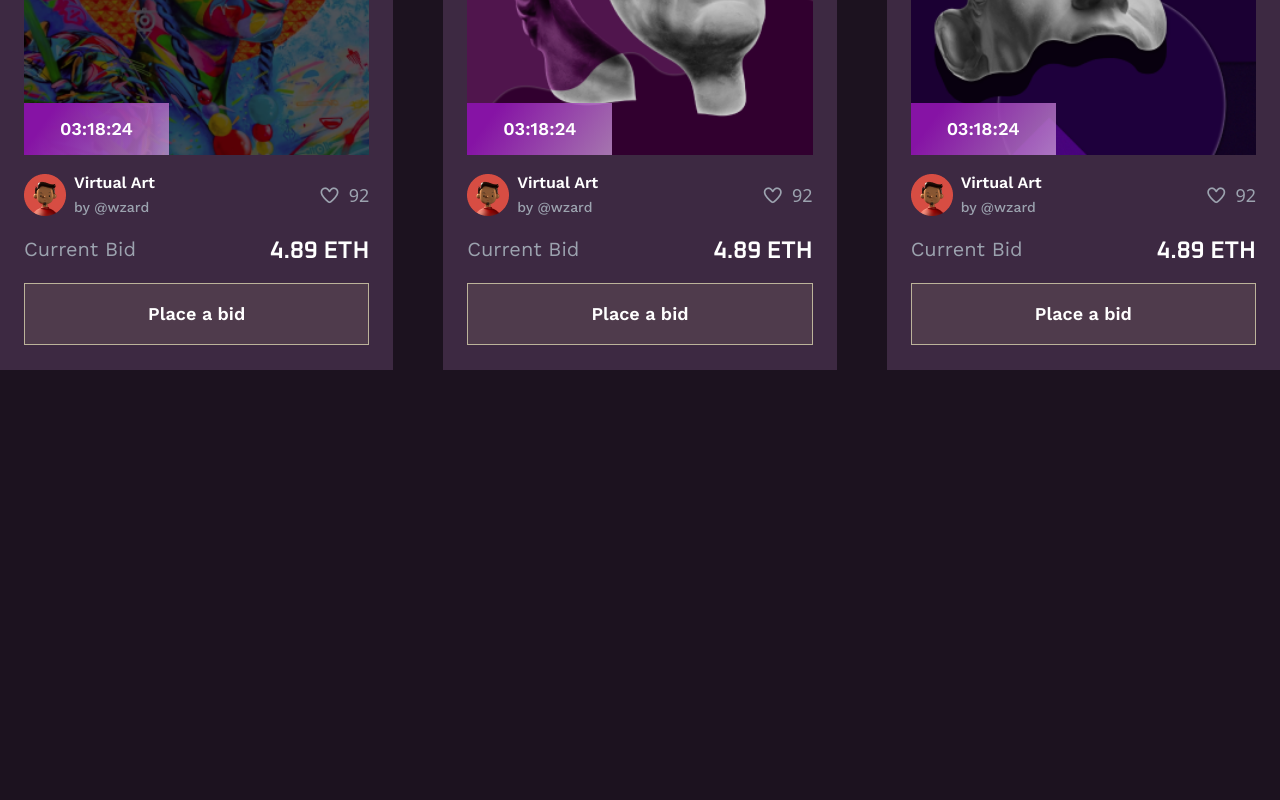
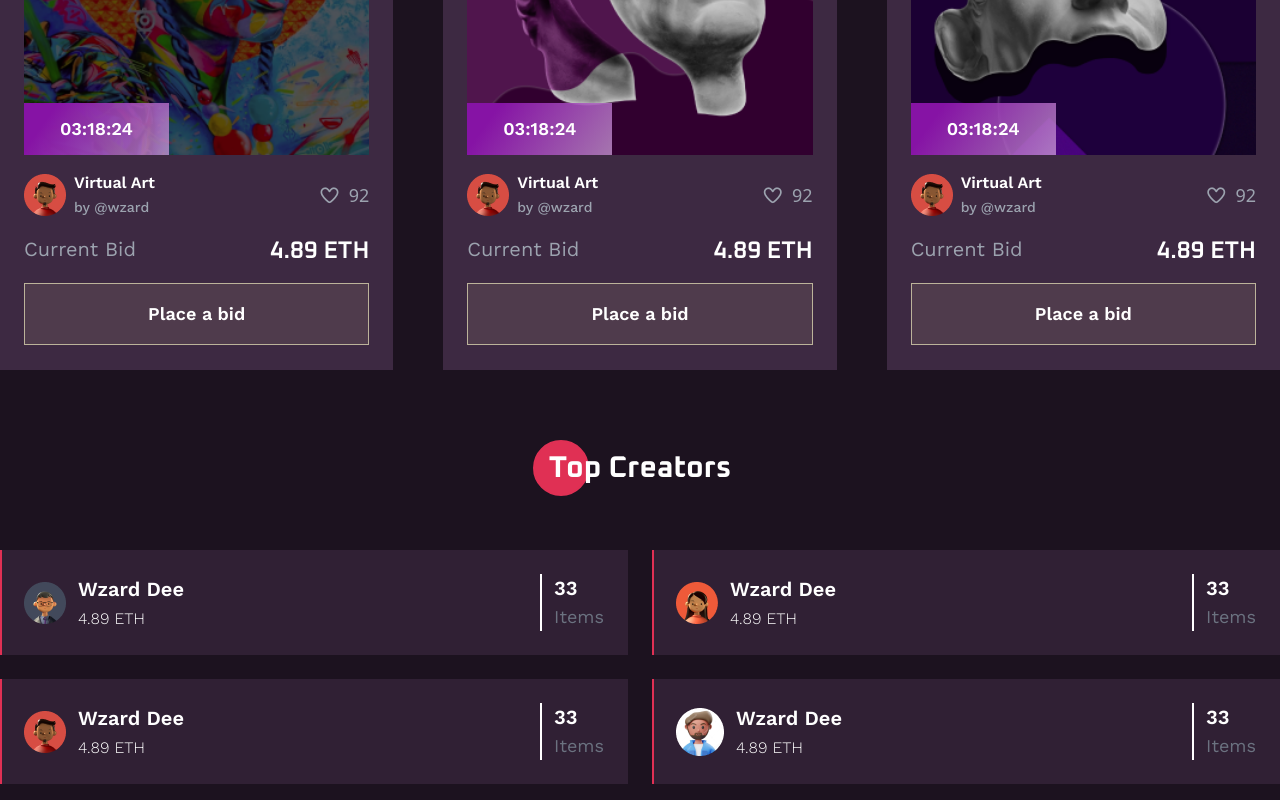
Before and after one commit to Wikuu/nft-marketplace-tailwind, a website: page src/index.html in a window 1280 px wide. Shown: the part 3152-3952 px from the top of the page. Before the commit the page ends 3538 px from the top, so only its background shows below. Drawn offline with nearby package versions, Linux system fonts and the light colour scheme.

Commit message:
top creators section completed

```diff
--- a/src/index.html
+++ b/src/index.html
@@ -577,6 +577,64 @@
           </div>
         </div>
       </div>
+
+      <!-- Top Creators Section -->
+      <div class="container mx-auto px-4 xl:px-0 mt-20">
+        <div class="w-full flex justify-center">
+          <h1 class="popular-collections-title">Top Creators</h1>
+        </div>
+
+        <div class="grid grid-cols-2 gap-6 mt-16">
+          <div class="creator-card">
+            <img src="./images/profile-img.png" role="Profile Image" />
+            <p class="creator-card-text">
+              Wzard Dee <br />
+              <span class="text-base font-thin">4.89 ETH</span>
+            </p>
+            <div class="vertical-line"></div>
+            <p class="creator-card-text">
+              33 <br />
+              <span class="text-lg font-normal text-gray-500">Items</span>
+            </p>
+          </div>
+          <div class="creator-card">
+            <img src="./images/profile-img2.png" role="Profile Image" />
+            <p class="creator-card-text">
+              Wzard Dee <br />
+              <span class="text-base font-thin">4.89 ETH</span>
+            </p>
+            <div class="vertical-line"></div>
+            <p class="creator-card-text">
+              33 <br />
+              <span class="text-lg font-normal text-gray-500">Items</span>
+            </p>
+          </div>
+          <div class="creator-card">
+            <img src="./images/profile-img3.png" role="Profile Image" />
+            <p class="creator-card-text">
+              Wzard Dee <br />
+              <span class="text-base font-thin">4.89 ETH</span>
+            </p>
+            <div class="vertical-line"></div>
+            <p class="creator-card-text">
+              33 <br />
+              <span class="text-lg font-normal text-gray-500">Items</span>
+            </p>
+          </div>
+          <div class="creator-card">
+            <img src="./images/profile-img4.png" role="Profile Image" />
+            <p class="creator-card-text">
+              Wzard Dee <br />
+              <span class="text-base font-thin">4.89 ETH</span>
+            </p>
+            <div class="vertical-line"></div>
+            <p class="creator-card-text">
+              33 <br />
+              <span class="text-lg font-normal text-gray-500">Items</span>
+            </p>
+          </div>
+        </div>
+      </div>
     </div>
   </body>
 
--- a/src/input.css
+++ b/src/input.css
@@ -158,3 +158,15 @@
   height: 620px;
   position: initial;
 }
+
+.creator-card {
+  @apply col-span-2 md:col-span-1 bg-creator-purple flex justify-start items-center p-6 shadow-creator-card-shadow;
+}
+
+.creator-card-text {
+  @apply text-xl text-white font-semibold font-work-sans ml-3;
+}
+
+.vertical-line {
+  @apply w-0 h-full bg-transparent border border-white ml-auto;
+}
--- a/tailwind.config.js
+++ b/tailwind.config.js
@@ -17,6 +17,7 @@ module.exports = {
         'bid-button-bg': 'rgba(233, 215, 167, 0.1);',
         'purple-stroke': '#794187',
         'popular-red': '#E03054',
+        'creator-purple': '#302034',
       },
       fontFamily: {
         'work-sans': ['Work Sans', 'sans-serif'],
@@ -29,6 +30,9 @@ module.exports = {
         'art-linear-effect':
           'linear-gradient(125.33deg, #8613A5 18.61%, rgba(250, 250, 250, 0.65) 137.4%);',
       },
+      boxShadow: {
+        'creator-card-shadow': 'inset 2px 0px 0px #E03054',
+      },
     },
   },
   plugins: [],
```
Also changed, not shown: dist/output.css, src/images/profile-img4.png (added).
